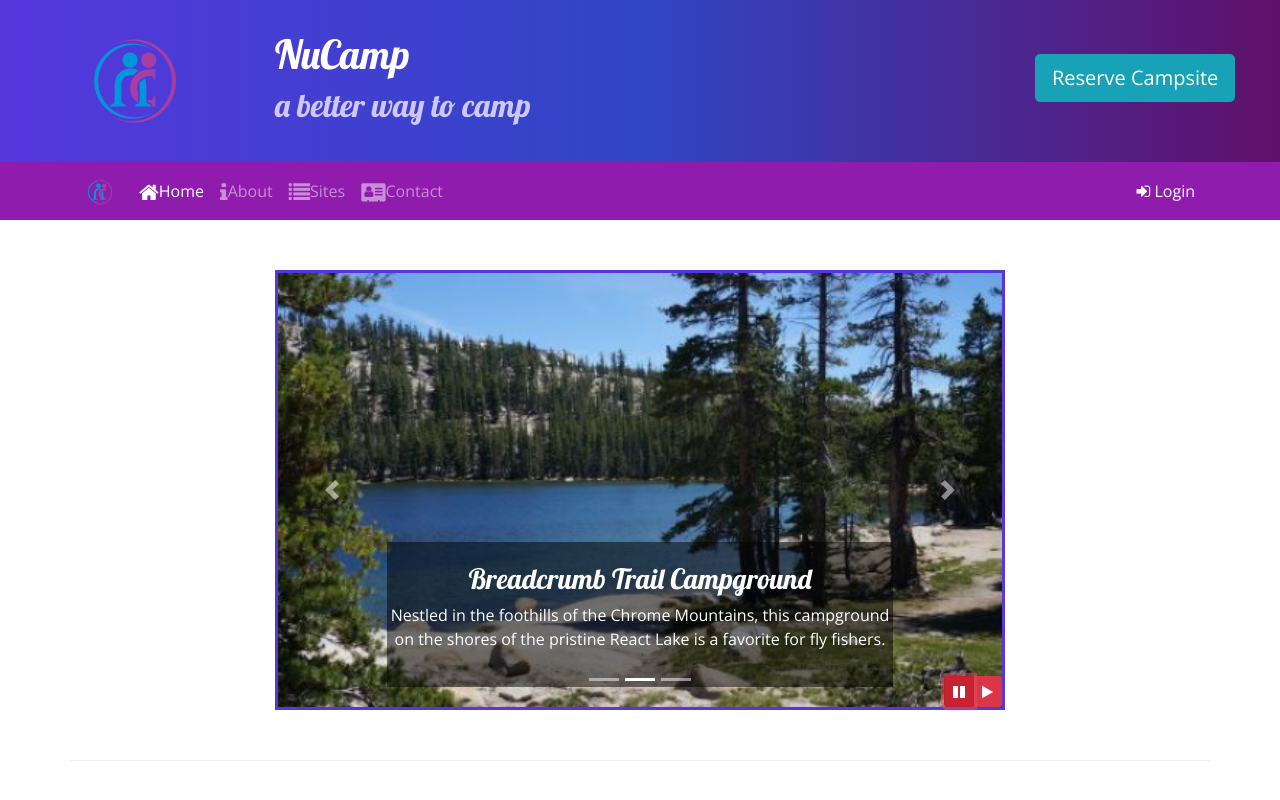
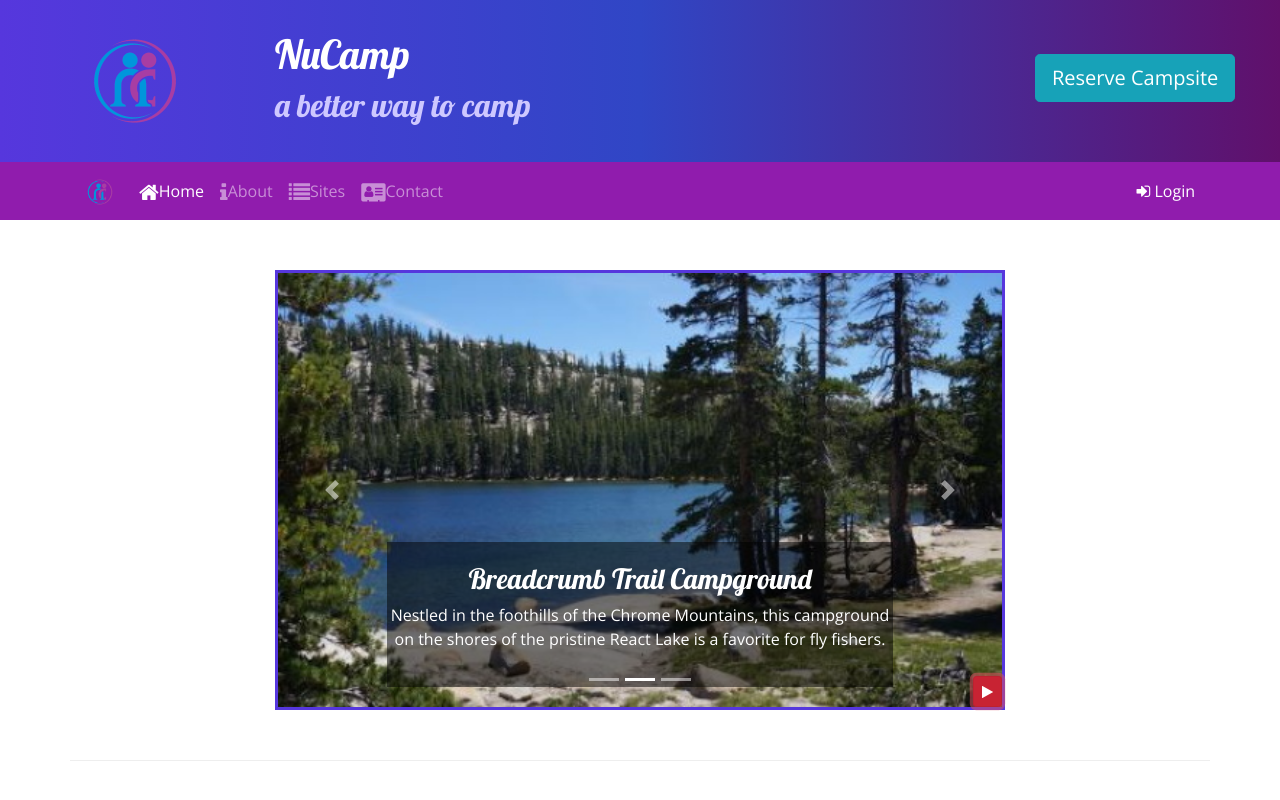
Before and after one commit to KenMNguyen/Bootstrap, a website: page index.html in a window 1280 px wide. Both pictures are taken after a click on the button 959 px from the left and 691 px from the top of the page. Shown: the top 800 px of the page. Drawn offline with nearby package versions, Linux system fonts and the light colour scheme.

Commit message:
Bootstrap and jQuery Part 2

```diff
--- a/index.html
+++ b/index.html
@@ -212,14 +212,11 @@
 
                     </div>
 
-                    <div class="btn-group" id="carouselButton">
-                        <button class="btn btn-danger btn-sm" id="carouselPause">
-                            <i class="fa fa-pause"></i>
-                        </button>
-                        <button class="btn btn-danger btn-sm" id="carouselPlay">
-                            <i class="fa fa-play"></i>
-                        </button>
-                    </div>
+                    <!-- carousel button -->
+                    <button class="btn btn-danger btn-sm" id="carouselButton">
+                        <i class="fa fa-pause"></i>
+                    </button>
+
                 </div>
             </div>
         </div>
@@ -307,11 +304,16 @@
     <script>
         $(function() {
             $(".carousel").carousel( { interval: 2000 } );
-            $("#carouselPause").click(function(){
-                $(".carousel").carousel("pause");
-            });
-            $("#carouselPlay").click(function(){
-                $(".carousel").carousel("cycle");
+            $("#carouselButton").click(function(){
+                if ($("#carouselButton").children("i").hasClass("fa-pause")) {
+                    $(".carousel").carousel("pause");
+                    $("#carouselButton").children("i").removeClass("fa-pause");
+                    $("#carouselButton").children("i").addClass("fa-play");
+                } else {
+                    $(".carousel").carousel("cycle");
+                    $("#carouselButton").children("i").removeClass("fa-play");
+                    $("#carouselButton").children("i").addClass("fa-pause");
+                }
             });
         });
     </script>
```
